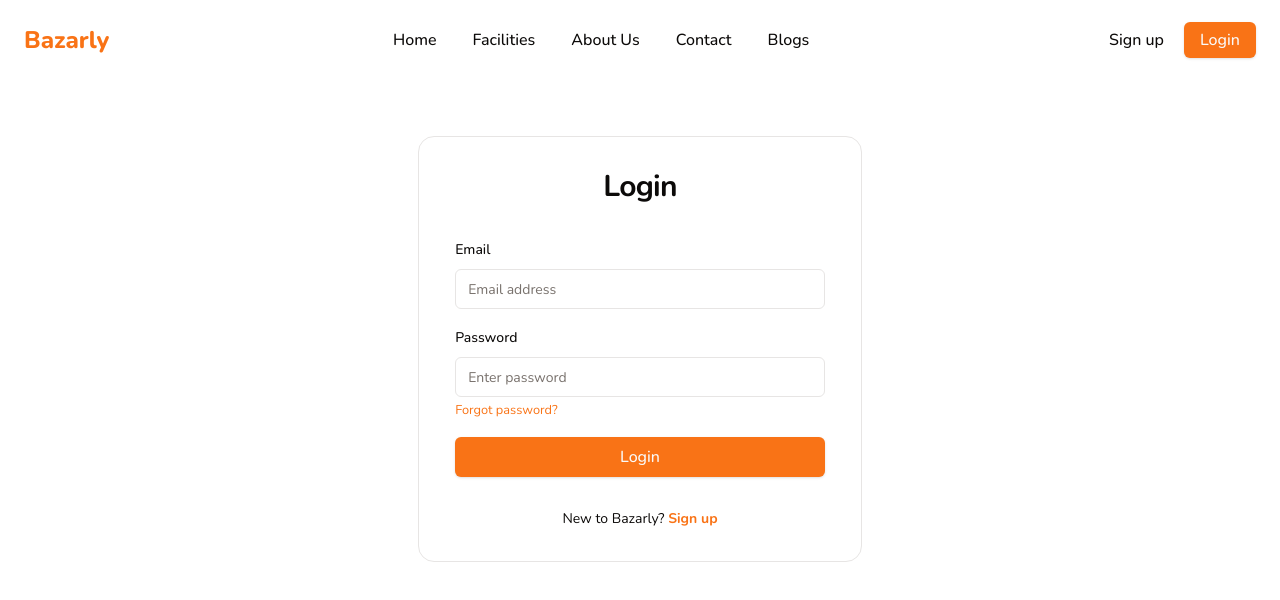
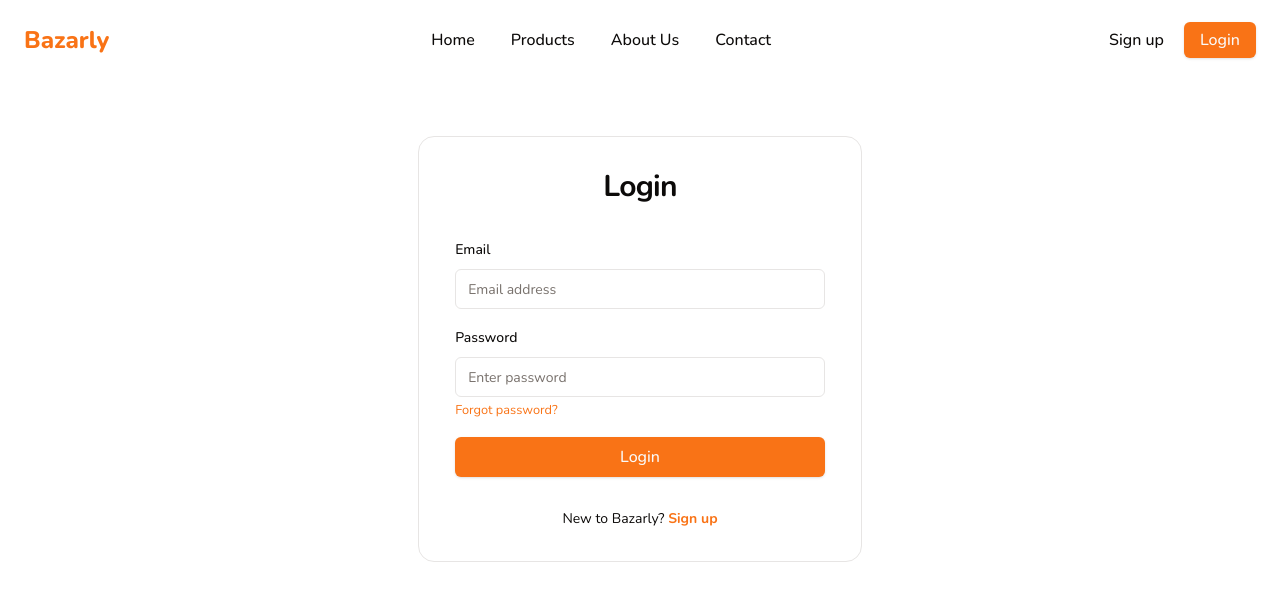
Before and after one commit to wanghaisheng/a-Bazarly-shop, a React (Vite) app: page /login in a window 1280 px wide. Shown: the top 600 px of the page. Built offline with nearby package versions, Linux system fonts and the light colour scheme.

Commit message:
Modified navbar

```diff
--- a/src/components/shared/Navbar.tsx
+++ b/src/components/shared/Navbar.tsx
@@ -66,10 +66,10 @@ const Navbar = () => {
               Home
             </Link>
             <Link
-              to="/facilities"
+              to="/products"
               className="flex items-center gap-2 rounded-md px-3 py-2 text-base font-medium hover:bg-gray-100 hover:text-gray-900 focus:bg-gray-100 focus:text-gray-900 focus:outline-none dark:hover:bg-gray-800 dark:hover:text-gray-50 dark:focus:bg-gray-800 dark:focus:text-gray-50"
             >
-              Facilities
+              Products
             </Link>
             <Link
               to="/about-us"
@@ -82,12 +82,6 @@ const Navbar = () => {
               className="flex items-center gap-2 rounded-md px-3 py-2 text-base font-medium hover:bg-gray-100 hover:text-gray-900 focus:bg-gray-100 focus:text-gray-900 focus:outline-none dark:hover:bg-gray-800 dark:hover:text-gray-50 dark:focus:bg-gray-800 dark:focus:text-gray-50"
             >
               Contact
-            </Link>
-            <Link
-              to="/blogs"
-              className="flex items-center gap-2 rounded-md px-3 py-2 text-base font-medium hover:bg-gray-100 hover:text-gray-900 focus:bg-gray-100 focus:text-gray-900 focus:outline-none dark:hover:bg-gray-800 dark:hover:text-gray-50 dark:focus:bg-gray-800 dark:focus:text-gray-50"
-            >
-              Blogs
             </Link>
           </nav>
         </SheetContent>
@@ -114,13 +108,13 @@ const Navbar = () => {
             </Link>
           </NavigationMenuLink>
 
-          {/* Facilities */}
+          {/* products */}
           <NavigationMenuLink asChild>
             <Link
-              to="/facilities"
+              to="/products"
               className="inline-flex h-9 w-max items-center justify-center rounded-md bg-white px-4 py-2 text-base font-medium transition-colors hover:bg-gray-100 hover:text-gray-900 focus:bg-gray-100 focus:text-gray-900 focus:outline-none disabled:pointer-events-none disabled:opacity-50 dark:bg-gray-950 dark:hover:bg-gray-800 dark:hover:text-gray-50 dark:focus:bg-gray-800 dark:focus:text-gray-50"
             >
-              Facilities
+              Products
             </Link>
           </NavigationMenuLink>
 
@@ -140,16 +134,6 @@ const Navbar = () => {
               className="inline-flex h-9 w-max items-center justify-center rounded-md bg-white px-4 py-2 text-base font-medium transition-colors hover:bg-gray-100 hover:text-gray-900 focus:bg-gray-100 focus:text-gray-900 focus:outline-none disabled:pointer-events-none disabled:opacity-50 dark:bg-gray-950 dark:hover:bg-gray-800 dark:hover:text-gray-50 dark:focus:bg-gray-800 dark:focus:text-gray-50"
             >
               Contact
-            </HashLink>
-          </NavigationMenuLink>
-
-          {/* blogs */}
-          <NavigationMenuLink asChild>
-            <HashLink
-              to="/blogs"
-              className="inline-flex h-9 w-max items-center justify-center rounded-md bg-white px-4 py-2 text-base font-medium transition-colors hover:bg-gray-100 hover:text-gray-900 focus:bg-gray-100 focus:text-gray-900 focus:outline-none disabled:pointer-events-none disabled:opacity-50 dark:bg-gray-950 dark:hover:bg-gray-800 dark:hover:text-gray-50 dark:focus:bg-gray-800 dark:focus:text-gray-50"
-            >
-              Blogs
             </HashLink>
           </NavigationMenuLink>
         </NavigationMenuList>
--- a/src/redux/features/auth/AuthSlice.ts
+++ b/src/redux/features/auth/AuthSlice.ts
@@ -12,9 +12,10 @@ const authSlice = createSlice({
   initialState,
   reducers: {
     saveToAuth: (state, action) => {
-      const { token, data } = action.payload;
-      state.user = data;
-      state.accessToken = token;
+      const { data } = action.payload;
+      state.user = data.user;
+      state.accessToken = data?.accessToken;
+      state.refreshToken = data?.refreshToken;
     },
     logOut: () => {
       // eslint-disable-next-line @typescript-eslint/no-unused-vars
@@ -30,3 +31,4 @@ export default authSlice.reducer;
 export const selectAuth = (state: RootState) => state.auth;
 export const selectCurrentUser = (state: RootState) => state.auth.user;
 export const selectAccessToken = (state: RootState) => state.auth.accessToken;
+export const selectRefreshToken = (state: RootState) => state.auth.refreshToken;
```
Also changed, not shown: src/assets/icons/user.png.
